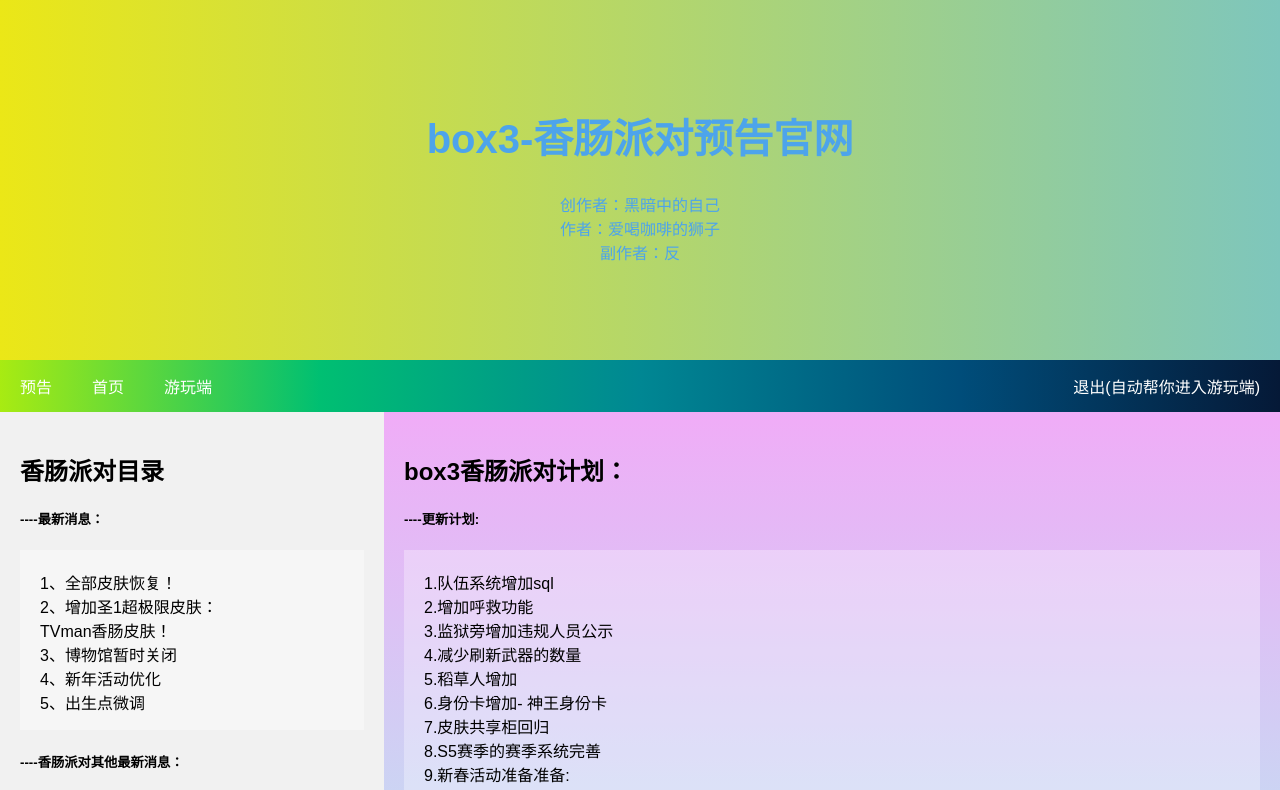
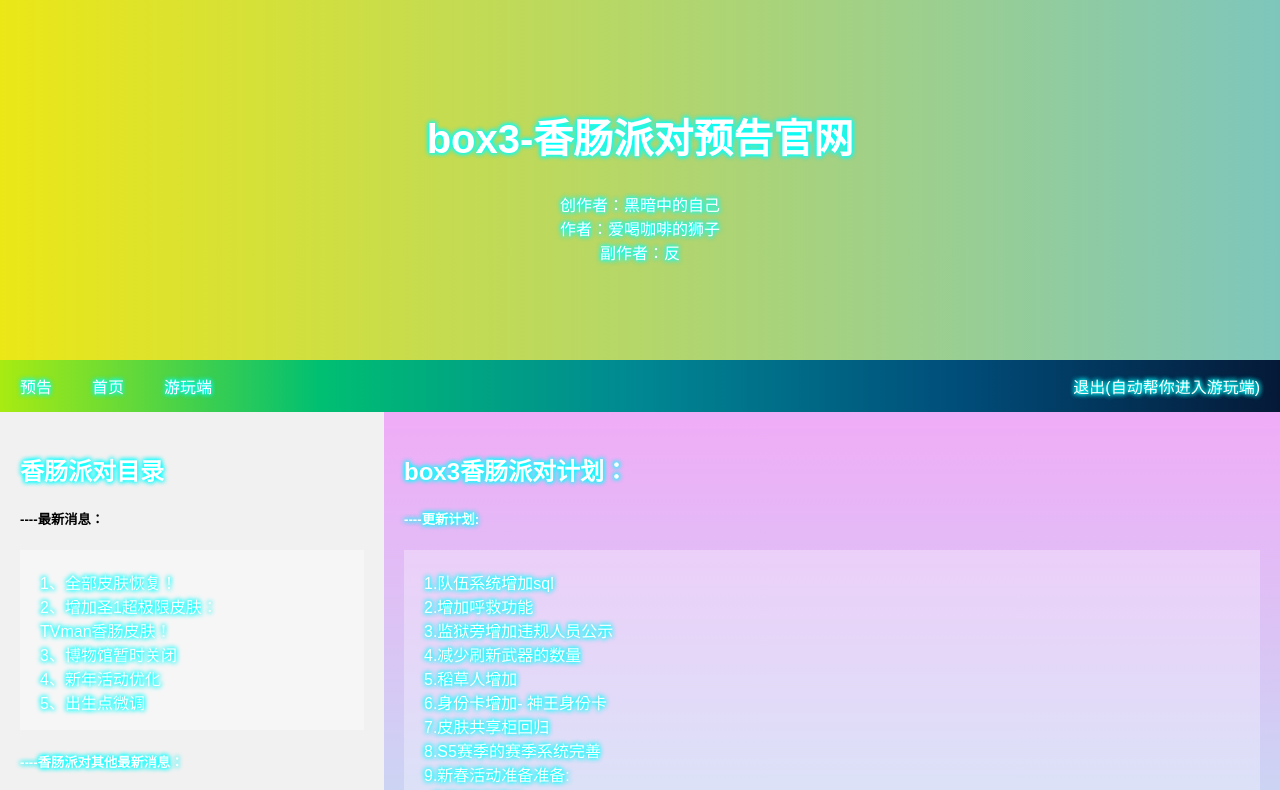
Before and after one commit to yanhun1234/xcpdyg, a plain HTML site: page index.html in a window 1280 px wide. Shown: the top 790 px of the page. Drawn offline with Linux system fonts and the light colour scheme; a script that the page names is missing.

Commit message:
Update style.css

```diff
--- a/css/style.css
+++ b/css/style.css
@@ -4,6 +4,10 @@
 body {
     font-family: Arial;
     margin: 0;
+}
+.nihong{
+    color: white;
+    text-shadow: 0px 0px 5px #00FFFF,0px 0px 5px #00FFFF,0px 0px 5px #00FFFF;
 }
 .header {
     padding: 80px;
@@ -12,17 +16,19 @@ body {
     background: -webkit-linear-gradient(to right, #ebe717, #7ec6bc);
     background: linear-gradient(to right, #ebe717, #7ec6bc);
 
-    color: #4da4eb;
+    color: white;
+    text-shadow: 0px 0px 5px #00FFFF,0px 0px 5px #00FFFF,0px 0px 5px #00FFFF;
 }
 .header h1 {
     font-size: 40px;
+    color: white;
+    text-shadow: 0px 0px 5px #00FFFF,0px 0px 5px #00FFFF,0px 0px 5px #00FFFF;
 }
 .navbar {
     overflow: hidden;
     background: #051937;
     background: -webkit-linear-gradient(to right, #a8eb12, #00bf72, #008793, #004d7a, #051937);
     background: linear-gradient(to right, #a8eb12, #00bf72, #008793, #004d7a, #051937);
-
 }
 .navbar a {
     float: left;
```
